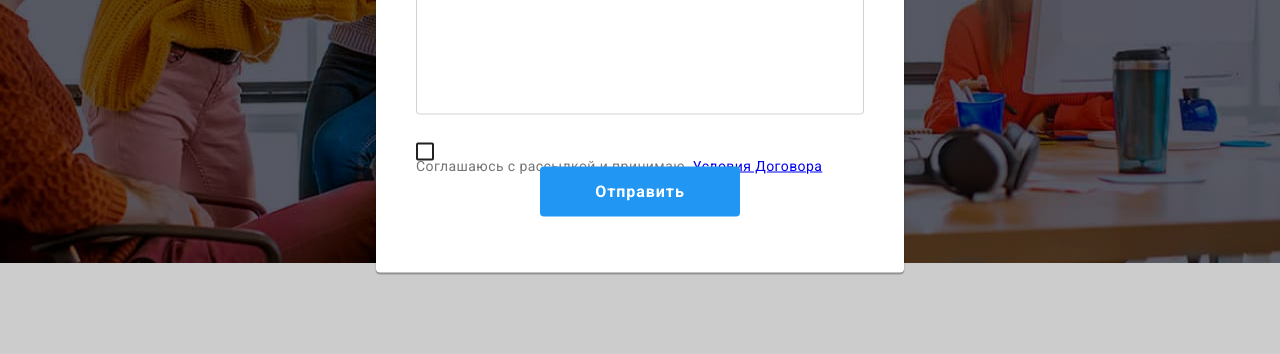
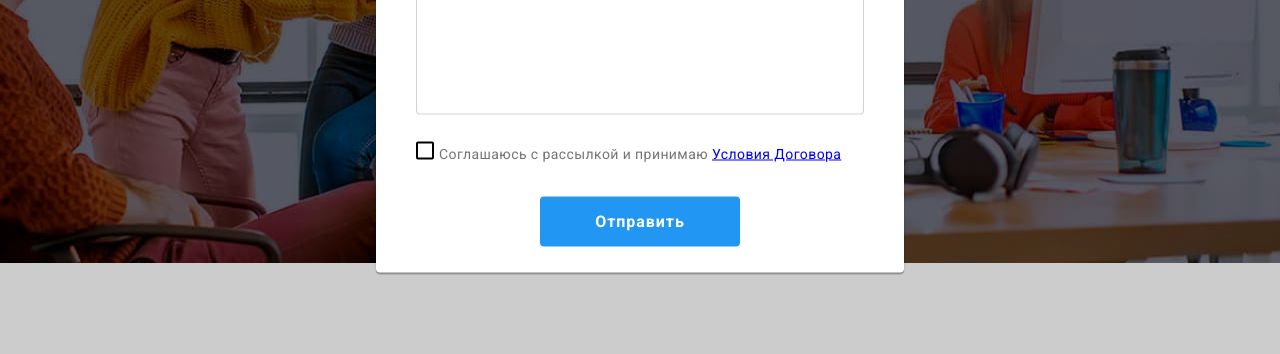
Before and after one commit to SHDMYUA/goit-markup-hw-06, a plain HTML site: page index.html in a window 1280 px wide. Both pictures are taken after a click on the button "Заказать услугу". Shown: the part 418-772 px from the top of the page. Drawn offline with nearby package versions, Linux system fonts and the light colour scheme.

Commit message:
checkbox ready

```diff
--- a/css/styles.css
+++ b/css/styles.css
@@ -974,42 +974,6 @@ padding: 40px;
 fill: var(--accent-text-color);
 }
 
-.checkbox {
-  position: absolute;
-  white-space: nowrap;
-  width: 1px;
-  height: 1px;
-  overflow: hidden;
-  border: 0;
-  padding: 0;
-  clip-path: inset(100%);
-  clip: rect(0 0 0 0);
-  margin: -1px;
-}
-
-
-.check-icon {
-  display: inline-block;
-  width: 18px;
-  height: 18px;
-  margin-right: 7px;
-  border: 2px solid var(--primary-text-color);
-  border-radius: 2px;
-}
-
-.modal-check-text {
-font-weight: 400;
-font-size: 14px;
-line-height: 1.71px;
-letter-spacing: 0.03em;
-color: var(--secondary-text-color);
-margin-bottom: 40px;
-}
-
-.checkbox.checked ~ .label {
-  fill: var(--accent-text-color);
-}
-
 textarea {
   width: 100%;
   height: 120px;
@@ -1019,6 +983,43 @@ textarea {
   line-height: 1.14;
   letter-spacing: 0.01em;
   color:var(--secondary-text-color);
+}
+
+.modal-check-text {
+  font-weight: 400;
+  font-size: 14px;
+  line-height: 1.71;
+  letter-spacing: 0.03em;
+  color: #757575;
+  display: inline-flex;
+  margin-bottom: 30px;
+  cursor:pointer;
+}
+
+.modal-check-text::before {
+  content:'';
+  width: 18px;
+  height: 18px;
+   margin:-1px 4px 0 0;
+     vertical-align:middle;
+  border: 2px solid black;
+  border-radius: 2px;
+  margin-right: 5px;
+  display: block;
+  /* font-weight: 400;
+font-size: 14px;
+line-height: 1.71px;
+letter-spacing: 0.03em;
+color: var(--secondary-text-color);
+margin-bottom: 40px; */
+}
+
+.modal-check:checked + .modal-check-text::before {
+background-image: url(../images/icon-check.svg);
+background-repeat: no-repeat;
+background-size: cover;
+background-position: center;
+border: none;
 }
 
 .button.submit {
--- a/index.html
+++ b/index.html
@@ -328,7 +328,7 @@
       </use></svg></span>
     </label>
     <label class="form-field" for="name">
-      <input type="email" class="form-input" name="email" placeholder=" "/>
+      <input type="email" class="form-input" name="email" placeholder=" " />
       <span class="form-label">Почта</span>
       <span><svg class="icon-modal"><use href="./images/symbol-defs.svg#icon-email-modal" width="18" height="18">
       </use></svg></span>
@@ -338,14 +338,25 @@
         </textarea>
         <span class="form-label">Комментарий</span>
     </label>
-    <label for="policy" class="modal-check-text">
-      <span>
-        <svg class="check-icon"><use href="./images/symbol-defs.svg#icon-icon-check" width="18" height="18">
-        </use></svg>
-      </span>
-      <p>Соглашаюсь с рассылкой и принимаю&nbsp;
-      <a class="policy" href="#">Условия Договора</a></p>
+
+<div class="modal-field">
+    <input type="checkbox" class="modal-check visually-hidden" name="agree" id="agree"/>
+    <label for="agree" class="modal-check-text">
+      Cоглашаюсь с рассылкой и принимаю&nbsp;
+      <a class="policy" href="#">Условия Договора</a>
     </label>
+    <!-- <span>
+      <svg class="check-icon"><use href="./images/symbol-defs.svg#icon-icon-check" width="18" height="18">
+      </use></svg>
+    </span> -->
+</div>
+
+
+
+    <!--
+
+
+    </label> -->
     <button class="button submit" type="submit" data-modal-close>Отправить</button>
   </div>
   </div>
```
Also changed, not shown: images/icon-check.svg (added), images/symbol-defs.svg.
